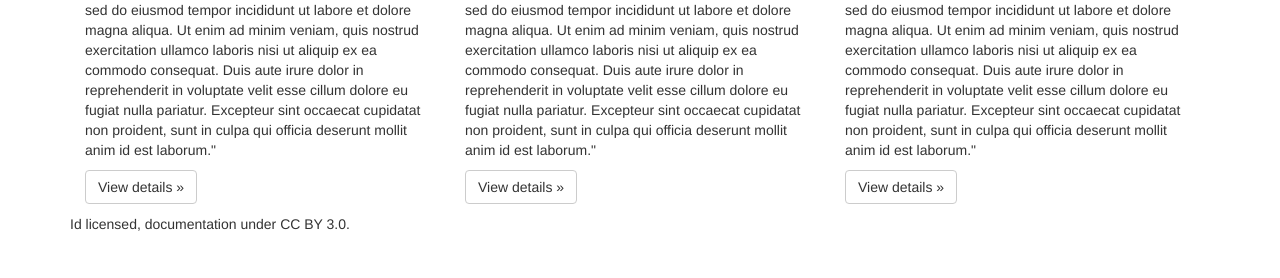
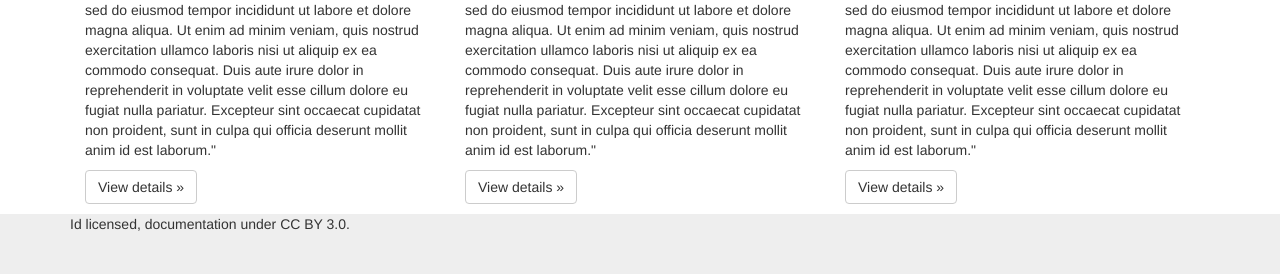
Before and after one commit to decolorette/boticelli, a plain HTML site: page layout.html in a window 1280 px wide. Shown: the part 522-800 px from the top of the page. Drawn offline with nearby package versions, Linux system fonts and the light colour scheme.

Commit message:
added stylesheet

```diff
--- /dev/null
+++ b/css/style.css
@@ -0,0 +1,6 @@
+footer {
+
+	width: 100%;
+	height: 60px;
+	background-color: #eee;
+}
--- a/layout.html
+++ b/layout.html
@@ -4,6 +4,7 @@
 	<meta charset="utf-8">
 	<meta http-equiv="X-UA-Compatible" content="IE=edge">
 	<meta name="viewport" content="width=device-width, initial-scale=1">
+	<link rel="stylesheet" type="text/css" href="css/style.css">
 	<title>Boticelli Template</title>
 	<link rel="stylesheet" href="https://maxcdn.bootstrapcdn.com/bootstrap/3.3.2/css/bootstrap.min.css">
 </head>
```
